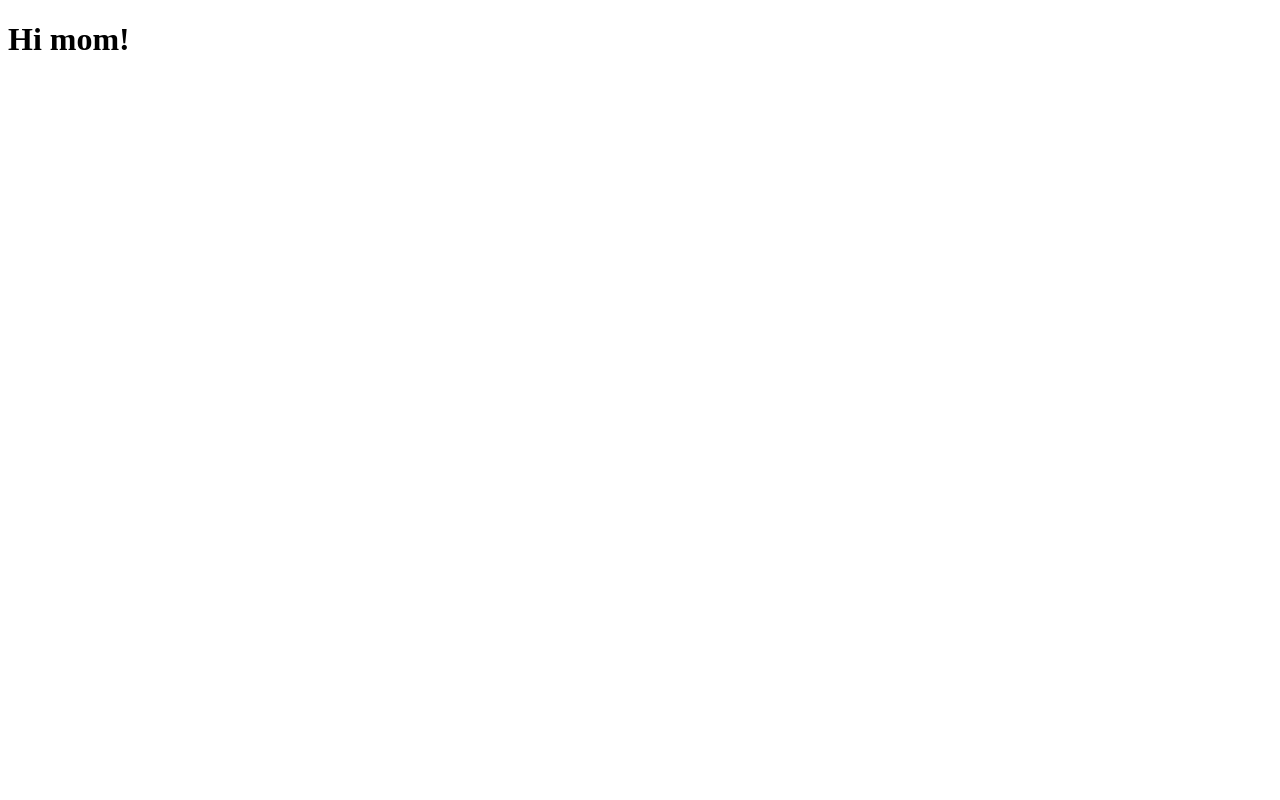
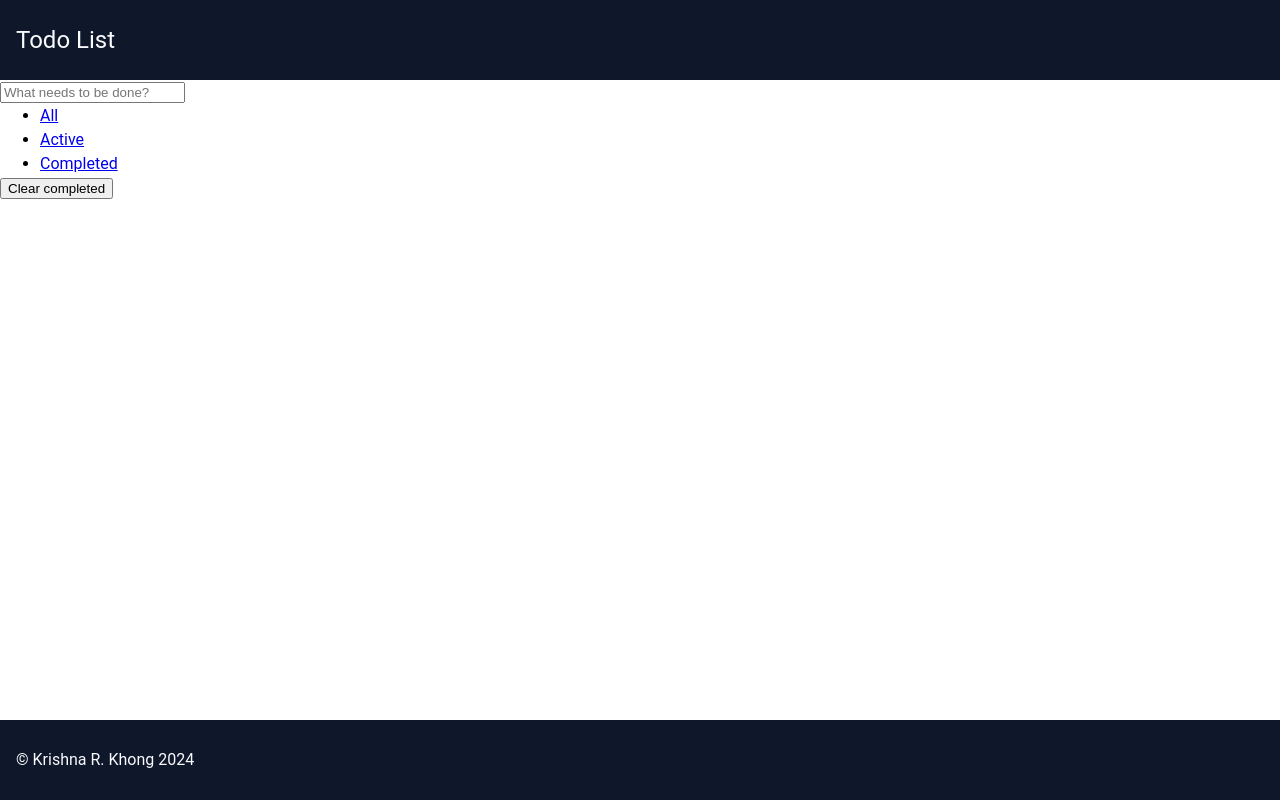
Before and after one commit to cashewna/todolist, a website built with webpack: page src/index.html in a window 1280 px wide. Built offline with nearby package versions, Linux system fonts and the light colour scheme; files whose address does not match are found by name.

Commit message:
feat: intial page structure using MVC

```diff
--- /dev/null
+++ b/src/controllers/Controller.ts
@@ -0,0 +1,14 @@
+import View from "../views/View";
+
+class Controller {
+    #view: View;
+    constructor(view: View) {
+        this.#view = view;
+    }
+
+    public render(): void {
+        this.#view.render();
+    }
+}
+
+export default Controller;
--- /dev/null
+++ b/src/css/style.css
@@ -0,0 +1,50 @@
+*::before,
+*::after,
+* {
+    box-sizing: border-box;
+}
+
+* {
+    margin: 0;
+}
+
+body {
+    font-family: 'Roboto', sans-serif;
+    line-height: 1.5;
+    --50: #f8fafc;
+    --100: #f1f5f9;
+    --200: #e2e8f0;
+    --300: #cbd5e1;
+    --400: #94a3b8;
+    --500: #64748b;
+    --600: #475569;
+    --700: #334155;
+    --800: #1e293b;
+    --900: #0f172a;
+    --950: #020617;
+}
+
+header {
+    height: 5rem;
+    background-color: var(--900);
+    span {
+        font-size: 1.5rem;
+    }
+}
+
+footer {
+    height: 5rem;
+    background-color: var(--900);
+}
+
+header,
+footer {
+    display: flex;
+    align-items: center;
+}
+
+header > span,
+footer > span {
+    color: var(--50);
+    margin-left: 1rem;
+}
--- a/src/index.html
+++ b/src/index.html
@@ -1,12 +1,39 @@
 <!DOCTYPE html>
 <html lang="en">
+
 <head>
     <title>Todo List</title>
     <meta charset="UTF-8">
     <meta name="viewport" content="width=device-width, initial-scale=1">
-        <link href="css/style.css" rel="stylesheet">
 </head>
+
 <body>
-        <h1>Hi mom!<h1>
+    <header>
+        <span>Todo List</span>
+    </header>
+    <div id="content">
+        <form>
+            <input type="text" id="new-todo" placeholder="What needs to be done?">
+        </form>
+        <ul id="todo-list"></ul>
+        <span id="todo-count"></span>
+        <ul id="filters">
+            <li>
+                <a href="#/" class="selected">All</a>
+            </li>
+            <li>
+                <a href="#/active">Active</a>
+            </li>
+            <li>
+                <a href="#/completed">Completed</a>
+            </li>
+        </ul>
+        <button id="clear-completed">Clear completed</button>
+    </div>
+
+    <footer>
+        <span>&copy Krishna R. Khong 2024</span>
+    </footer>
 </body>
+
 </html>
--- a/src/index.ts
+++ b/src/index.ts
@@ -1 +1,7 @@
-console.log("Hello World!");
+import './css/style.css';
+import ContentView from './views/ContentView';
+import Controller from './controllers/Controller';
+
+const contentView = new ContentView();
+const contentController = new Controller(contentView);
+contentController.render();
--- /dev/null
+++ b/src/views/ContentView.ts
@@ -0,0 +1,23 @@
+import View from './View';
+
+class ContentView implements View {
+    contructor(): void {
+
+    }
+
+    public render(): void {
+        this.adjustContentHeight();
+    }
+
+    private adjustContentHeight(): void {
+        const headerHeight = document.querySelector('header')?.offsetHeight;
+        const footerHeight = document.querySelector('footer')?.offsetHeight;
+        const content = document.querySelector('#content') as HTMLElement;
+
+        if (headerHeight && footerHeight && content) {
+            content.style.height = `calc(100vh - ${headerHeight}px - ${footerHeight}px)`;
+        }
+    }
+}
+
+export default ContentView;
--- /dev/null
+++ b/src/views/View.ts
@@ -0,0 +1,5 @@
+interface View {
+    render(): void;
+}
+
+export default View;
--- a/tsconfig.json
+++ b/tsconfig.json
@@ -3,7 +3,7 @@
     "allowSyntheticDefaultImports": true,
     "noImplicitAny": true,
     "module": "es6",
-    "target": "es5",
+    "target": "ESNext",
     "allowJs": true
   },
   "files": ["src/index.ts"]
```
Lines whose indentation alone changed are shown as unchanged.
